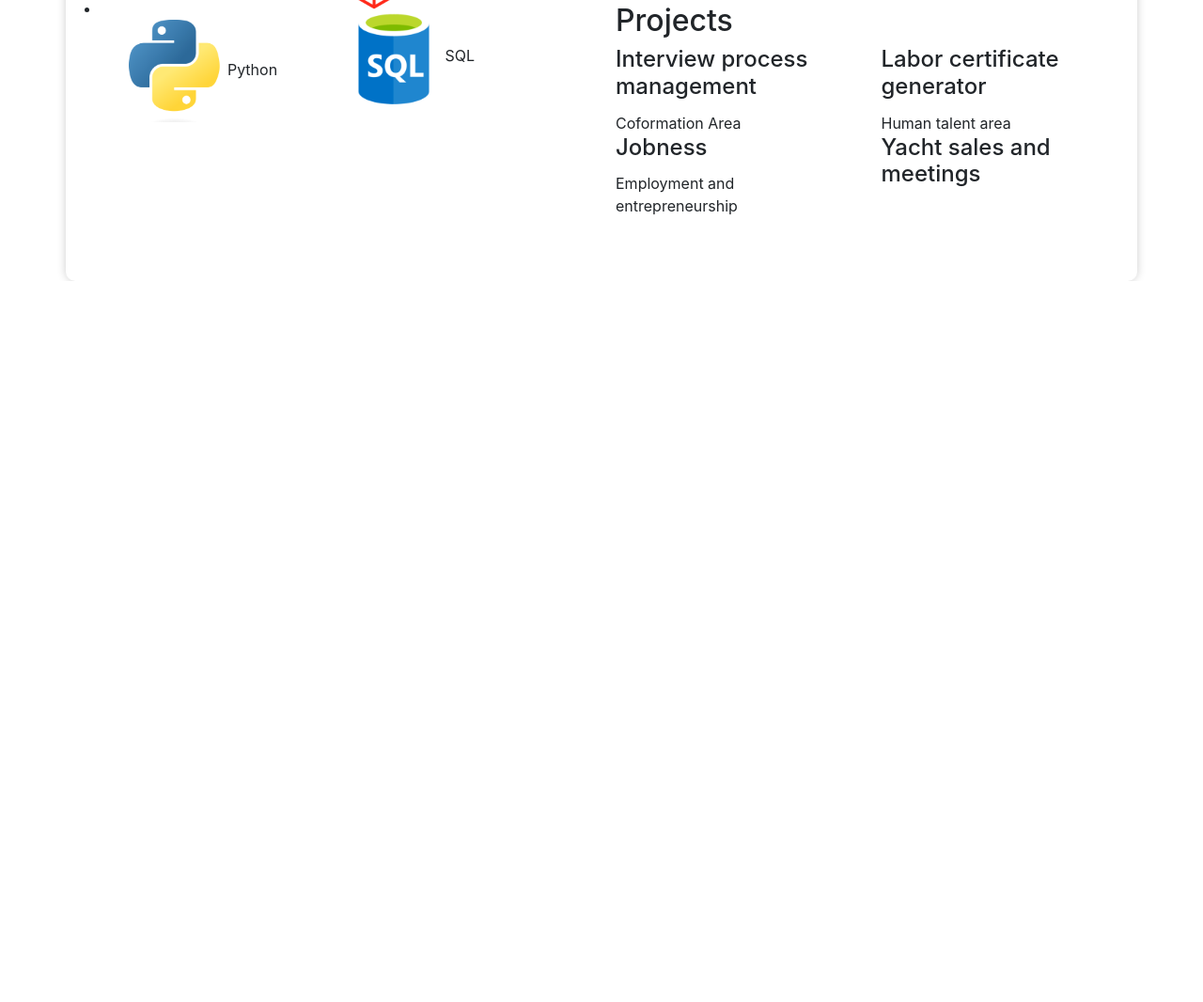
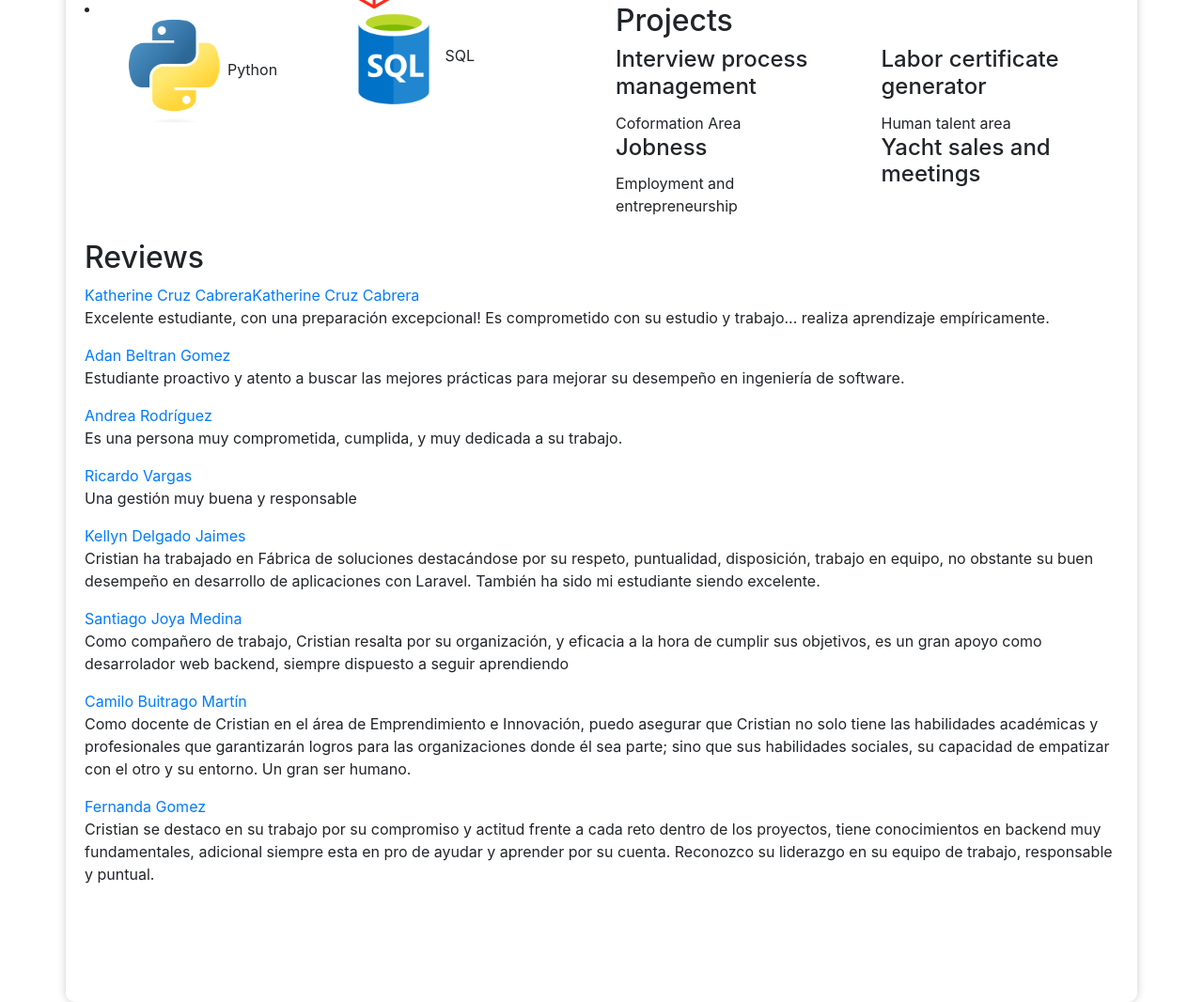
Before and after one commit to GuascaC/Curriculum, a plain HTML site: page index.html in a window 1280 px wide. Shown: the part 679-1745 px from the top of the page at 94% size. Before the commit the page ends 978 px from the top, so only its background shows below. Drawn offline with nearby package versions, Linux system fonts and the light colour scheme.

Commit message:
Add files via upload

```diff
--- a/index.html
+++ b/index.html
@@ -132,6 +132,48 @@
             </div>
         </section>
     </div>
+    <div class="col-md-12 d-flex align-items-center justify-content-center">
+        <section class="mb-5 h-100 d-flex flex-column">
+            <h2 class="section-header">Reviews</h2>
+            <ul class="list-unstyled">
+                <li>
+                    <a href="https://www.linkedin.com/in/katherine-cruz-cabrera-1b607a23b?lipi=urn%3Ali%3Apage%3Ad_flagship3_profile_view_base_recommendations_details%3B8tT8qAe9STuCqSI5QoYUzA%3D%3D">Katherine Cruz CabreraKatherine Cruz Cabrera</a>
+                    <p>Excelente estudiante, con una preparación excepcional!
+                        Es comprometido con su estudio y trabajo... realiza aprendizaje empíricamente.</p>
+                </li>
+                <li>
+                    <a href="https://www.linkedin.com/in/adan-beltran-gomez-09039035?lipi=urn%3Ali%3Apage%3Ad_flagship3_profile_view_base_recommendations_details%3B8tT8qAe9STuCqSI5QoYUzA%3D%3D">Adan Beltran Gomez</a>
+                    <p>Estudiante proactivo y atento a buscar las mejores prácticas para mejorar su desempeño en ingeniería de software.</p>
+                </li>
+                <li>
+                    <a href="https://www.linkedin.com/in/andrea-rodr%C3%ADguez-7a2355209?lipi=urn%3Ali%3Apage%3Ad_flagship3_profile_view_base_recommendations_details%3B8tT8qAe9STuCqSI5QoYUzA%3D%3D">Andrea Rodríguez</a>
+                    <p>Es una persona muy comprometida, cumplida, y muy dedicada a su trabajo.</p>
+                </li>
+                <li>
+                    <a href="https://www.linkedin.com/in/ricardo-vargas-82b92418?lipi=urn%3Ali%3Apage%3Ad_flagship3_profile_view_base_recommendations_details%3B8tT8qAe9STuCqSI5QoYUzA%3D%3D">Ricardo Vargas</a>
+                    <p>Una gestión muy buena y responsable</p>
+                </li>
+                <li>
+                    <a href="https://www.linkedin.com/in/kelliie?lipi=urn%3Ali%3Apage%3Ad_flagship3_profile_view_base_recommendations_details%3B8tT8qAe9STuCqSI5QoYUzA%3D%3D">Kellyn Delgado Jaimes</a>
+                    <p>Cristian ha trabajado en Fábrica de soluciones destacándose por su respeto, puntualidad, disposición, trabajo en equipo, no obstante su buen desempeño en desarrollo de aplicaciones con Laravel. También ha sido mi estudiante siendo excelente.</p>
+                </li>
+                <li>
+                    <a href="https://www.linkedin.com/in/santiago-joya-medina-5b490624a?lipi=urn%3Ali%3Apage%3Ad_flagship3_profile_view_base_recommendations_details%3B8tT8qAe9STuCqSI5QoYUzA%3D%3D">Santiago Joya Medina</a>
+                    <p>Como compañero de trabajo, Cristian resalta por su organización, y eficacia a la hora de cumplir sus objetivos, es un gran apoyo como desarrolador web backend, siempre dispuesto a seguir aprendiendo</p>
+                </li>
+                <li>
+                    <a href="https://www.linkedin.com/in/camilo-buitrago-mart%C3%ADn-320233174?lipi=urn%3Ali%3Apage%3Ad_flagship3_profile_view_base_recommendations_details%3B8tT8qAe9STuCqSI5QoYUzA%3D%3D">Camilo Buitrago Martín</a>
+                    <p>Como docente de Cristian en el área de Emprendimiento e Innovación, puedo asegurar que Cristian no solo tiene las habilidades académicas y profesionales que garantizarán logros para las organizaciones donde él sea parte; sino que sus habilidades sociales, su capacidad de empatizar con el otro y su entorno. Un gran ser humano.</p>
+                </li>
+                <li>
+                    <a href="https://www.linkedin.com/in/fernandagomez19?lipi=urn%3Ali%3Apage%3Ad_flagship3_profile_view_base_recommendations_details%3B8tT8qAe9STuCqSI5QoYUzA%3D%3D">Fernanda Gomez</a>
+                    <p>Cristian se destaco en su trabajo por su compromiso y actitud frente a cada reto dentro de los proyectos, tiene conocimientos en backend muy fundamentales, adicional siempre esta en pro de ayudar y aprender por su cuenta. Reconozco su liderazgo en su equipo de trabajo, responsable y puntual.</p>
+                </li>
+
+            </ul>
+        </section>
+    </div>
+
 </div>
 
 <!-- Include Bootstrap and jQuery for animations -->
```
